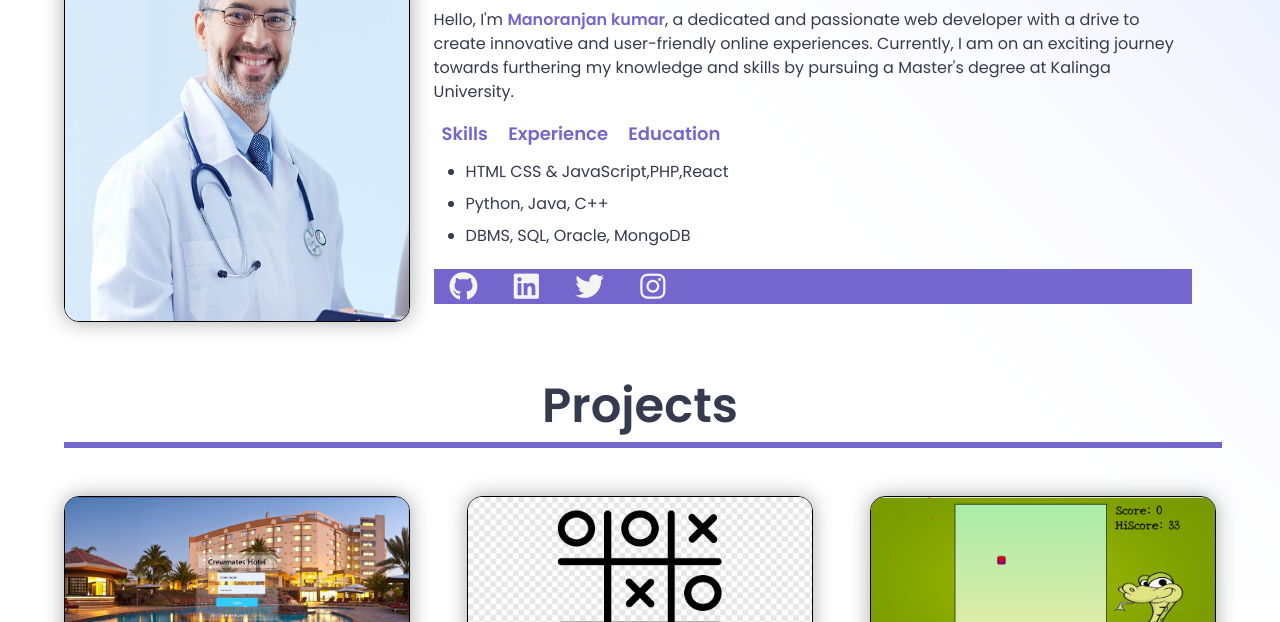
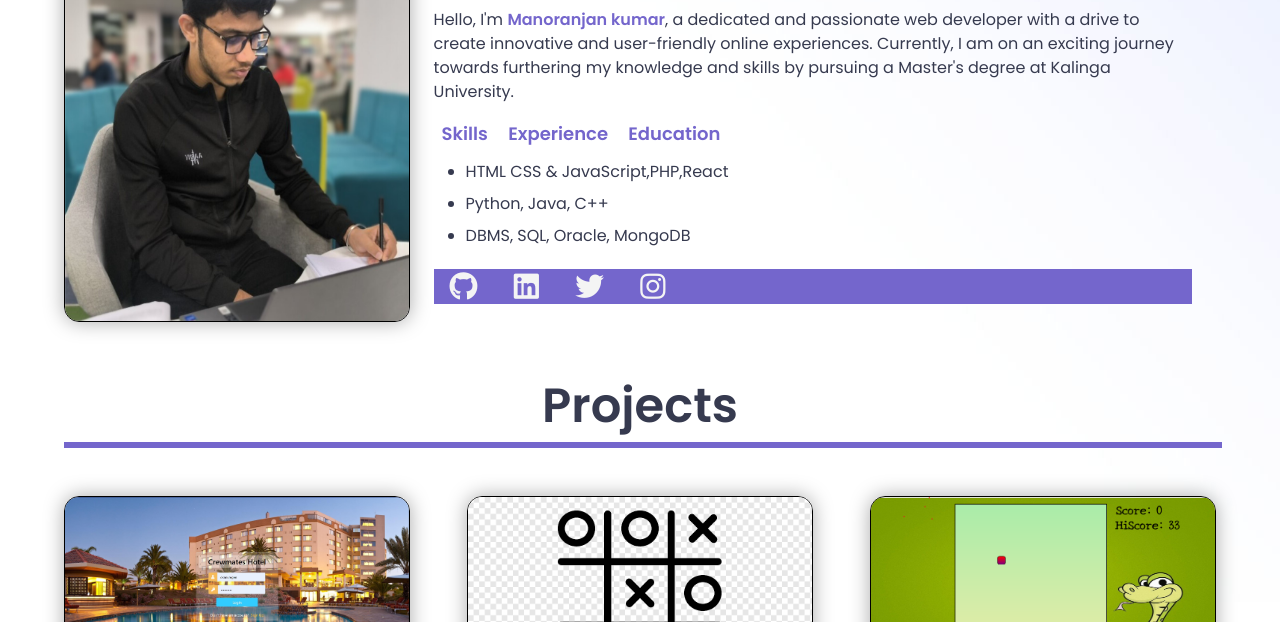
Before and after one commit to Manoranjan111/Website, a plain HTML site: page index.html in a window 1280 px wide. Shown: the part 478-1100 px from the top of the page. Drawn offline with nearby package versions, Linux system fonts and the light colour scheme.

Commit message:
Change random about image to My image

```diff
--- a/index.html
+++ b/index.html
@@ -78,7 +78,7 @@
     <section id="aboutUs">
       <div class="m-width about-container">
         <div class="left-about">
-          <img src="./img/about-image.jpg" alt="" />
+          <img src="./img/about-image.png" alt="" />
         </div>
 
         <div class="right-about">
```
Also changed, not shown: img/about-image.jpg (deleted), img/about-image.png (added).
